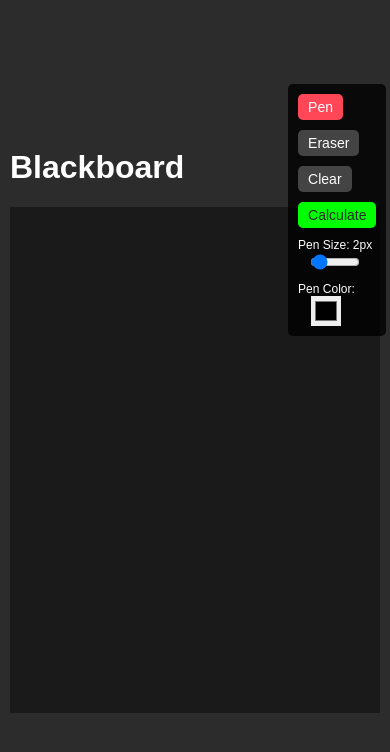
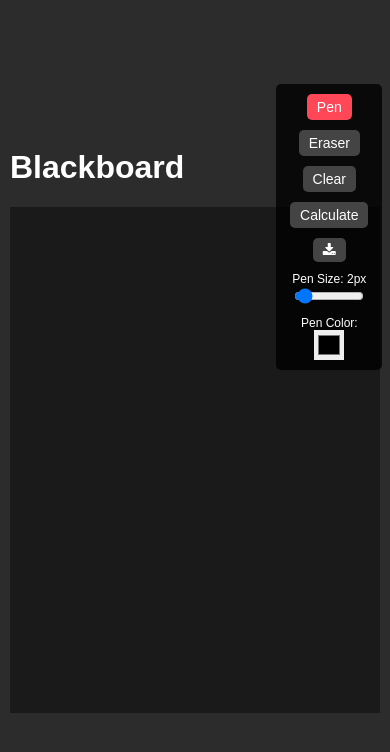
Before and after one commit to Sayandeep-Pal/Blackboard-ai, a React (Vite) app in the folder client/: page / in a window 390 px wide. Shown: the top 752 px of the page. Built offline with nearby package versions, Linux system fonts and the light colour scheme.

Commit message:
final commit

```diff
--- a/client/index.html
+++ b/client/index.html
@@ -3,6 +3,7 @@
   <head>
     <meta charset="UTF-8" />
     <link rel="icon" type="image/svg+xml" href="/vite.svg" />
+    <link rel="stylesheet" href="https://cdnjs.cloudflare.com/ajax/libs/font-awesome/4.7.0/css/font-awesome.min.css">
     <meta name="viewport" content="width=device-width, initial-scale=1.0" />
     <title>AI-Calculator</title>
   </head>
--- a/client/src/App.css
+++ b/client/src/App.css
@@ -18,6 +18,8 @@ body {
   right: 5%;
   display: flex;
   flex-wrap: wrap;
+  justify-content: center;
+  align-items: center;
   gap: 10px;
   background-color: rgba(0, 0, 0, 0.8);
   padding: 10px;
@@ -92,8 +94,8 @@ body {
 @media (max-width: 500px){
   .toolbar{
     top: 10%;
-    right: 1%;
-    width: 20%;
+    right: 2%;
+    width: 22%;
 
   }
 
@@ -102,6 +104,6 @@ body {
   }
 
   .slider-container input[type="range"] {
-    width: 50px;
+    width: 70px;
   }
 }
--- a/client/src/Whiteboard.jsx
+++ b/client/src/Whiteboard.jsx
@@ -7,10 +7,10 @@ const Whiteboard = () => {
 
   const canvasRef = useRef(null);
   const [isDrawing, setIsDrawing] = useState(false);
-  const [tool, setTool] = useState("pen"); // Current tool: "pen" or "eraser"
-  const [penSize, setPenSize] = useState(2); // Pen size
-  const [eraserSize, setEraserSize] = useState(20); // Eraser size
-  const [penColor, setPenColor] = useState("white"); // Pen color
+  const [tool, setTool] = useState("pen");
+  const [penSize, setPenSize] = useState(2);
+  const [eraserSize, setEraserSize] = useState(20);
+  const [penColor, setPenColor] = useState("white");
   const [result, setResult] = useState("");
   const [problem, setProblem] = useState("");
 
@@ -29,7 +29,6 @@ const Whiteboard = () => {
     const canvas = canvasRef.current;
     const rect = canvas.getBoundingClientRect();
 
-    // Check if it's a touch event
     const isTouch = e.touches && e.touches.length > 0;
     const clientX = isTouch ? e.touches[0].clientX : e.clientX;
     const clientY = isTouch ? e.touches[0].clientY : e.clientY;
@@ -41,7 +40,7 @@ const Whiteboard = () => {
   };
 
   const startDrawing = (e) => {
-    e.preventDefault(); // Prevent scrolling on touch devices
+    e.preventDefault();
     const canvas = canvasRef.current;
     const ctx = canvas.getContext("2d");
     const { x, y } = getCursorPosition(e);
@@ -52,14 +51,14 @@ const Whiteboard = () => {
 
   const draw = (e) => {
     if (!isDrawing) return;
-    e.preventDefault(); // Prevent scrolling on touch devices
+    e.preventDefault();
     const canvas = canvasRef.current;
     const ctx = canvas.getContext("2d");
     const { x, y } = getCursorPosition(e);
 
     ctx.lineTo(x, y);
-    ctx.strokeStyle = tool === "pen" ? penColor : "#1a1a1a"; // Pen or eraser color
-    ctx.lineWidth = tool === "pen" ? penSize : eraserSize; // Pen or eraser size
+    ctx.strokeStyle = tool === "pen" ? penColor : "#1a1a1a";
+    ctx.lineWidth = tool === "pen" ? penSize : eraserSize;
     ctx.stroke();
   };
 
@@ -82,14 +81,11 @@ const Whiteboard = () => {
 
   const sendCanvasToBackend = async () => {
     const canvas = canvasRef.current;
-
-    // Convert canvas to a base64 image
     const imageBase64 = canvas.toDataURL("image/png");
-
     try {
       const response = await axios.post(`${URL}/calculate`, {
-        image: imageBase64, // Send the image as base64
-        variables: { x: 5, y: 10 } // Include any additional variables if needed
+        image: imageBase64,
+        variables: { x: 5, y: 10 },
       });
 
       const data = response.data;
@@ -107,10 +103,21 @@ const Whiteboard = () => {
     }
   };
 
+  // Function to download the canvas as an image
+  const downloadCanvasImage = () => {
+    const canvas = canvasRef.current;
+    const imageBase64 = canvas.toDataURL("image/png");
+
+    // Create a link element to download the image
+    const downloadLink = document.createElement("a");
+    downloadLink.href = imageBase64;
+    downloadLink.download = "whiteboard_screenshot.png";
+    downloadLink.click();
+  };
+
   return (
     <div className="whiteboard">
       <div className="toolbar">
-        {/* Tool Buttons */}
         <button
           onClick={() => setTool("pen")}
           className={`tool-button ${tool === "pen" ? "active" : ""}`}
@@ -126,11 +133,13 @@ const Whiteboard = () => {
         <button onClick={clearCanvas} className="tool-button">
           Clear
         </button>
-        <button onClick={sendCanvasToBackend} className="tool-button calculate-btn">
+        <button onClick={sendCanvasToBackend} className="tool-button btn-success">
           Calculate
         </button>
+        <button onClick={downloadCanvasImage} className="tool-button btn-download fa fa-download">
+          {/* Download Screenshot */}
+        </button>
 
-        {/* Pen Size Slider */}
         {tool === "pen" && (
           <div className="slider-container">
             <label htmlFor="penSize">Pen Size: {penSize}px</label>
@@ -145,7 +154,6 @@ const Whiteboard = () => {
           </div>
         )}
 
-        {/* Eraser Size Slider */}
         {tool === "eraser" && (
           <div className="slider-container">
             <label htmlFor="eraserSize">Eraser Size: {eraserSize}px</label>
@@ -160,7 +168,6 @@ const Whiteboard = () => {
           </div>
         )}
 
-        {/* Color Picker */}
         {tool === "pen" && (
           <div className="color-picker">
             <label htmlFor="penColor">Pen Color:</label>
@@ -174,19 +181,17 @@ const Whiteboard = () => {
         )}
       </div>
 
-      {/* Canvas */}
       <canvas
         ref={canvasRef}
         onMouseDown={startDrawing}
         onMouseMove={draw}
         onMouseUp={stopDrawing}
         onMouseLeave={stopDrawing}
-        onTouchStart={startDrawing}   // Touch equivalent of onMouseDown
-        onTouchMove={draw}           // Touch equivalent of onMouseMove
-        onTouchEnd={stopDrawing}     // Touch equivalent of onMouseUp
+        onTouchStart={startDrawing}
+        onTouchMove={draw}
+        onTouchEnd={stopDrawing}
       ></canvas>
 
-      {/* Result Section */}
       <div className="result">
         {result && (
           <>
```
